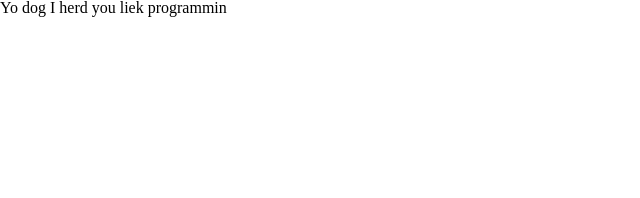
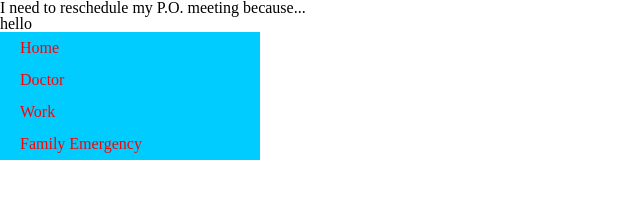
Before and after one commit to codeforboston/tommyandfrank, a plain HTML site: page html/need_to_resched.html in a window 1280 px wide. Shown: the whole page, without its empty margins (0-640 px from the left). Drawn offline with Linux system fonts and the light colour scheme.

Commit message:
worked on need to resched

```diff
--- a/css/need_to_resched.css
+++ b/css/need_to_resched.css
@@ -0,0 +1,52 @@
+
+ul {
+    list-style-type: none;
+    margin: 0;
+    padding: 0;
+    width: 260px;
+    background-color: #00ccff;
+}
+
+li a {
+    display: block;
+    color: #000;
+    padding: 8px 0 8px 20px;
+    text-decoration: none;
+}
+
+/* Change the link color on hover */
+li a:hover {
+    background-color: #555;
+    color: white;
+}
+
+ul {
+    list-style-type: none;
+    margin: 0;
+    padding: 0;
+
+}
+
+li a {
+    display: block;
+}
+
+/* unvisited link */
+a:link {
+    color: red;
+}
+
+/* visited link */
+a:visited {
+    color: green;
+}
+
+/* mouse over link */
+a:hover {
+    color: hotpink;
+}
+
+/* selected link */
+a:active {
+    color: blue;
+}
--- a/html/need_to_resched.html
+++ b/html/need_to_resched.html
@@ -1,12 +1,29 @@
 <html>
   <head>
+
     <link rel="stylesheet" type="text/css" href="../css/reset.css">
     <link rel="stylesheet" type="text/css" href="../css/shared.css">
     <link rel="stylesheet" type="text/css" href="../css/need_to_resched.css">
     <meta name="viewport" content="width=device-width">
   </head>
 
+
   <body>
-    <p>Yo dog I herd you liek programmin</p>
-  </body>
+  <h1>
+  	I need to reschedule my P.O. meeting because...
+  </h1>
+  <p>
+hello
+  </p>
+
+
+<ul>
+  <li><a href="default.asp">Home</a></li>
+  <li><a href="resched_options.html">Doctor</a></li>
+  <li><a href=".asp">Work</a></li>
+  <li><a href=".asp">Family Emergency</a></li>
+</ul>
+
+
+      </body>
 </html>
```
